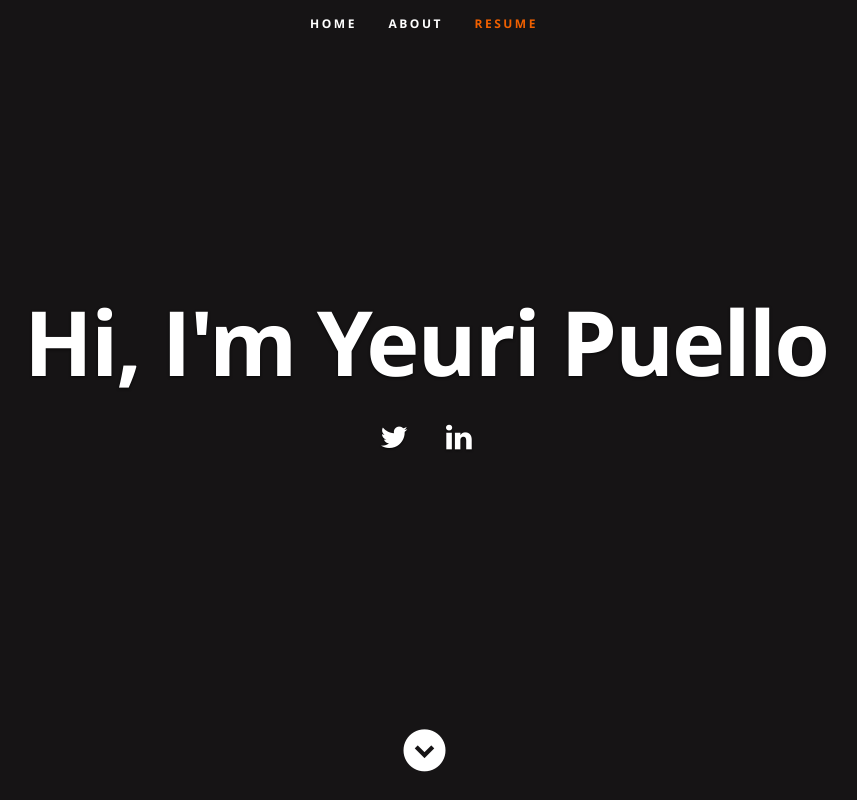
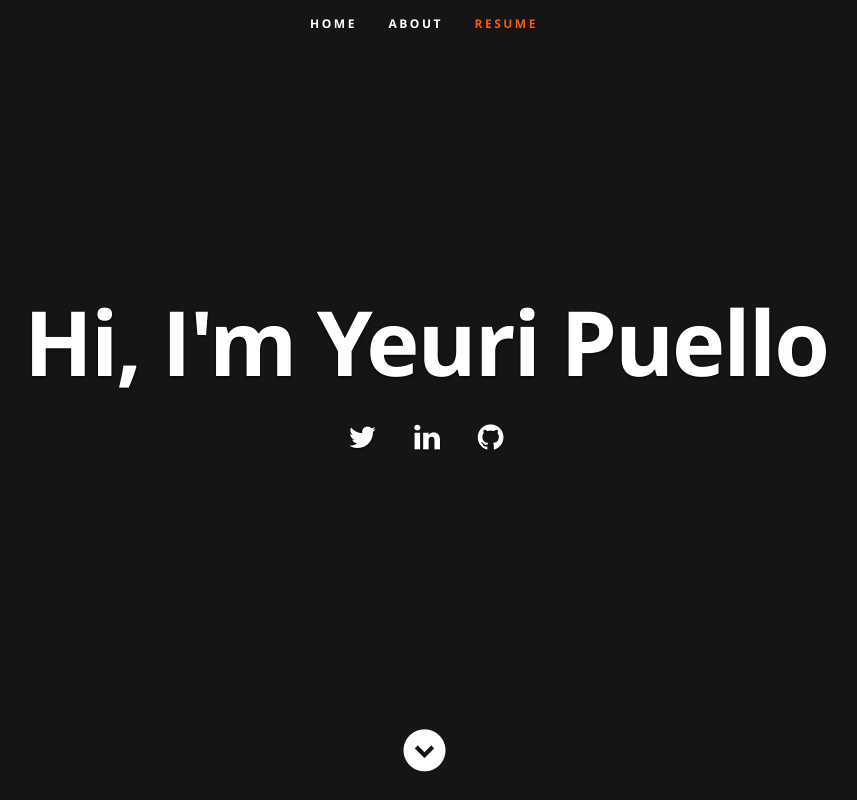
Before and after one commit to yeurip/azure-resume, a plain HTML site: page frontend/index.html in a window 1280 px wide. Shown: the top 800 px of the page, without its empty margins (216-1073 px from the left). Drawn offline with nearby package versions, Linux system fonts and the light colour scheme.

Commit message:
added github link to html

```diff
--- a/frontend/index.html
+++ b/frontend/index.html
@@ -65,7 +65,8 @@
 
                <li><a href="https://twitter.com/YeuriPuello"><i class="fa fa-twitter"></i></a></li>
                <li><a href="https://www.linkedin.com/in/yeuri-puello-b0230266"><i class="fa fa-linkedin"></i></a></li>
-              <!-- <li><a href="https://github.com/yeurip/azure-resume"><i class="=fa fa-github"></i></a></li> -->
+               <li><a href="https://github.com/yeurip"><i class="fa fa-github"></i><a></li>
+
 
 
             </ul>
```
